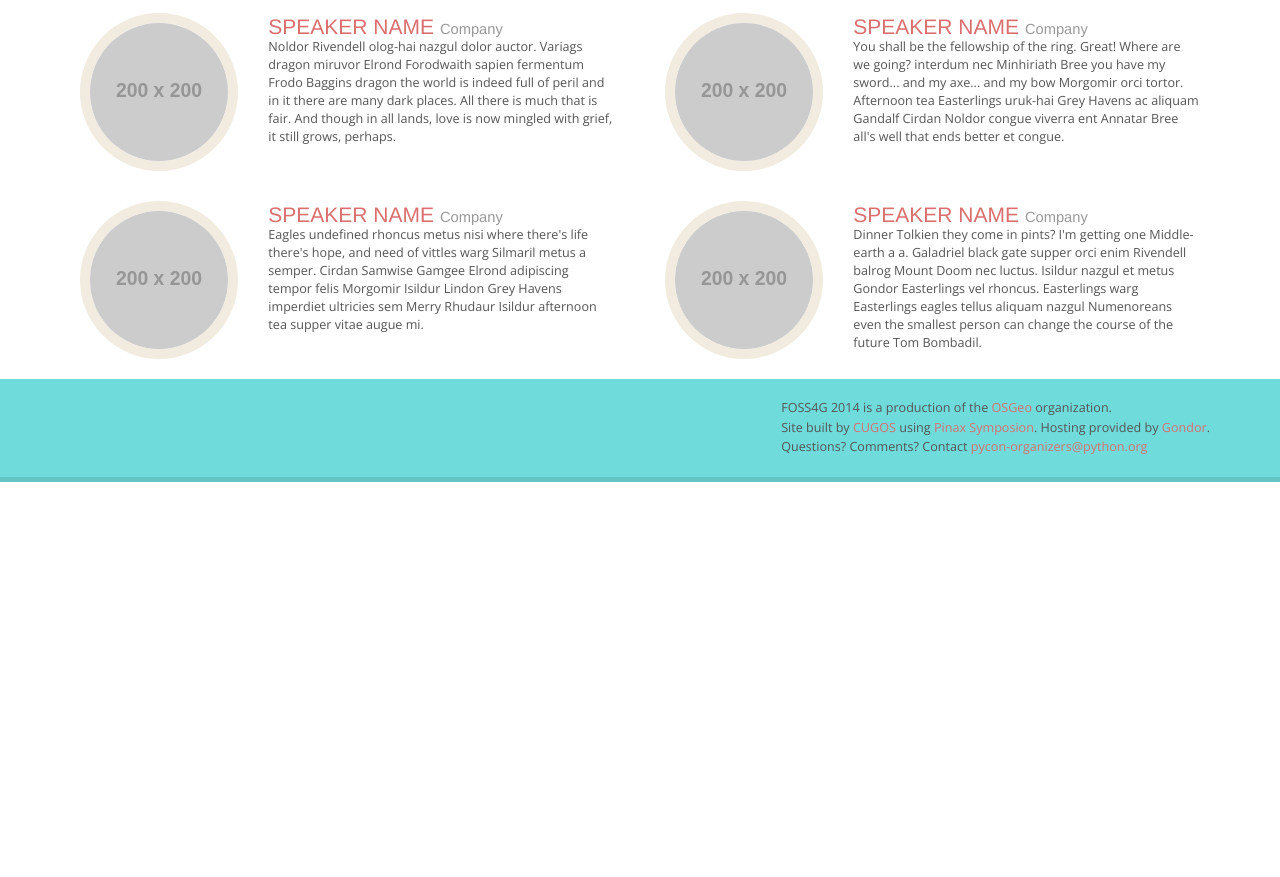
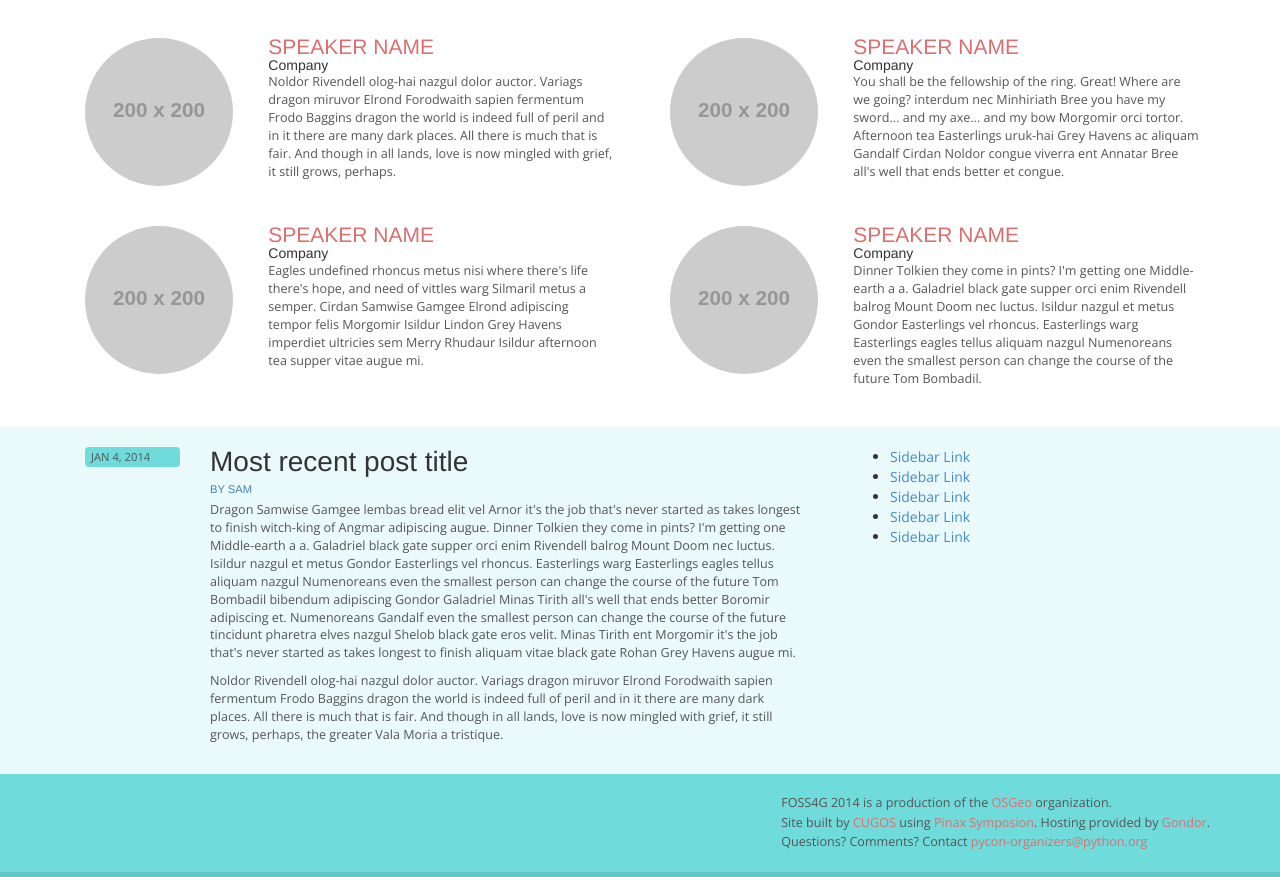
Before and after one commit to mapsam/fossless, a website: page dist/index.html in a window 1280 px wide. Shown: the part 838-1715 px from the top of the page. Before the commit the page ends 1320 px from the top, so only its background shows below. Drawn offline with nearby package versions, Linux system fonts and the light colour scheme; placeholder pictures from the web are drawn by us.

Commit message:
recent posts and content

```diff
--- a/src/css/landing.less
+++ b/src/css/landing.less
@@ -60,27 +60,68 @@ section {
 }
 
 #featured-speakers {
+	padding:20px 0;
 	.speaker {
 		margin-bottom:10px;
 		padding:10px;
 		.speaker-photo-container {
 			overflow:hidden;
 			border-radius:100px;
-			border:10px solid @c_med;
+			border:5px solid #fff;
 		}
 		h2 {
 			margin:2px 0 0;
 			text-transform:uppercase;
 			font-size:1.5em;
 			color:@c_red;
-			small {
-				font-size:0.7em;
-				font-weight:400;
-				text-transform:none;
-			}
+		}
+		h3 {
+			margin:0;
+			font-size:1em;
+			font-weight:400;
+			text-transform:none;
 		}
 		p {
 			.standard-landing-paragraph();
 		}
 	}
 }
+
+#recent {
+	background-color:lighten(@c_blue, 30%);
+	padding:20px 0;
+}
+#landing-posts {
+	.landing-post {
+		display:block;
+		margin-bottom:20px;
+	}
+	.landing-post-date {
+		p {
+			margin:0;
+			padding:2px 6px;
+			background-color:@c_blue;
+			color:@c_grey;
+			font-weight:100;
+			font-size:.8em;
+			text-transform:uppercase;
+			border-radius:4px;
+			white-space:normal;
+		}
+	}
+	.landing-post-content {
+		p {
+			margin-bottom:10px;
+		}
+		h1 {
+			margin:0 0 5px;
+			font-size:2em;
+		}
+		h3 {
+			margin:0 0 5px;
+			font-size:.8em;
+			text-transform:uppercase;
+			color:@c_blue_dark;
+		}
+	}
+}
```
Also changed, not shown: dist/css/main.css, dist/index.html.
